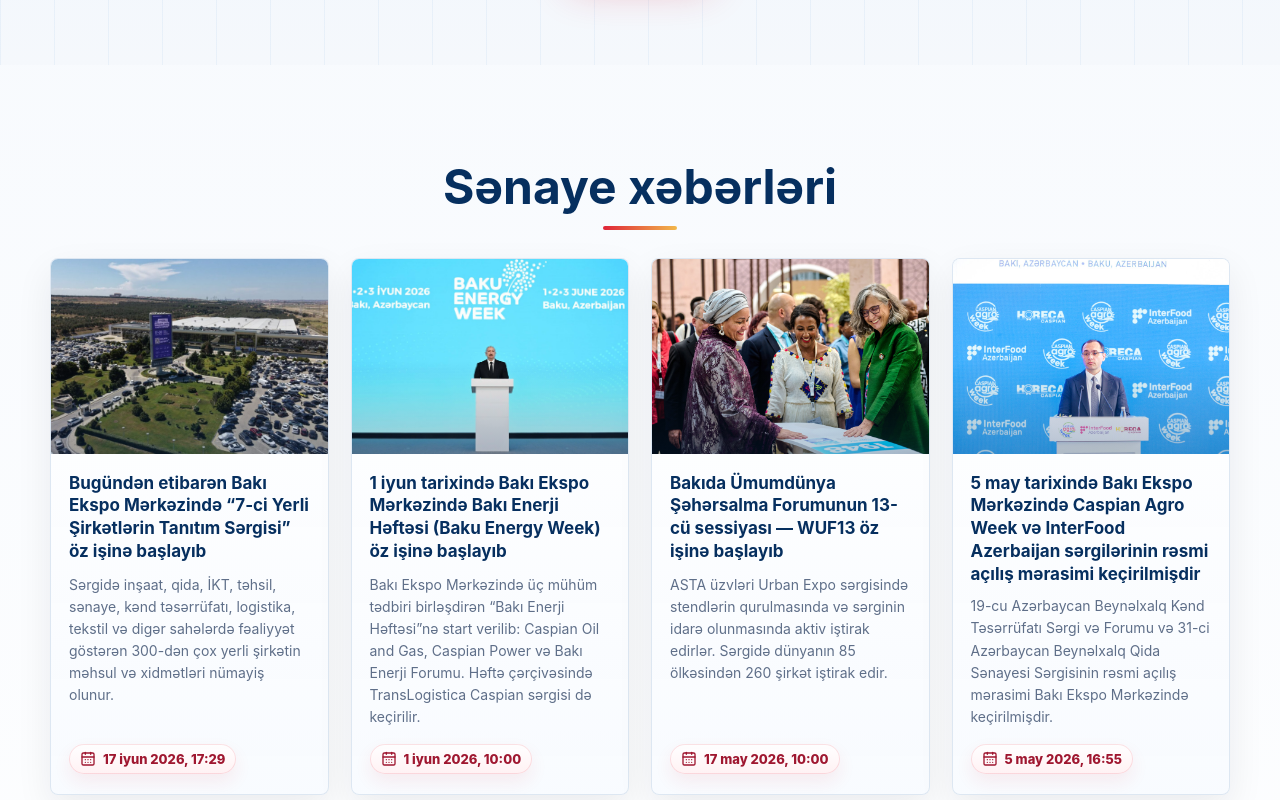
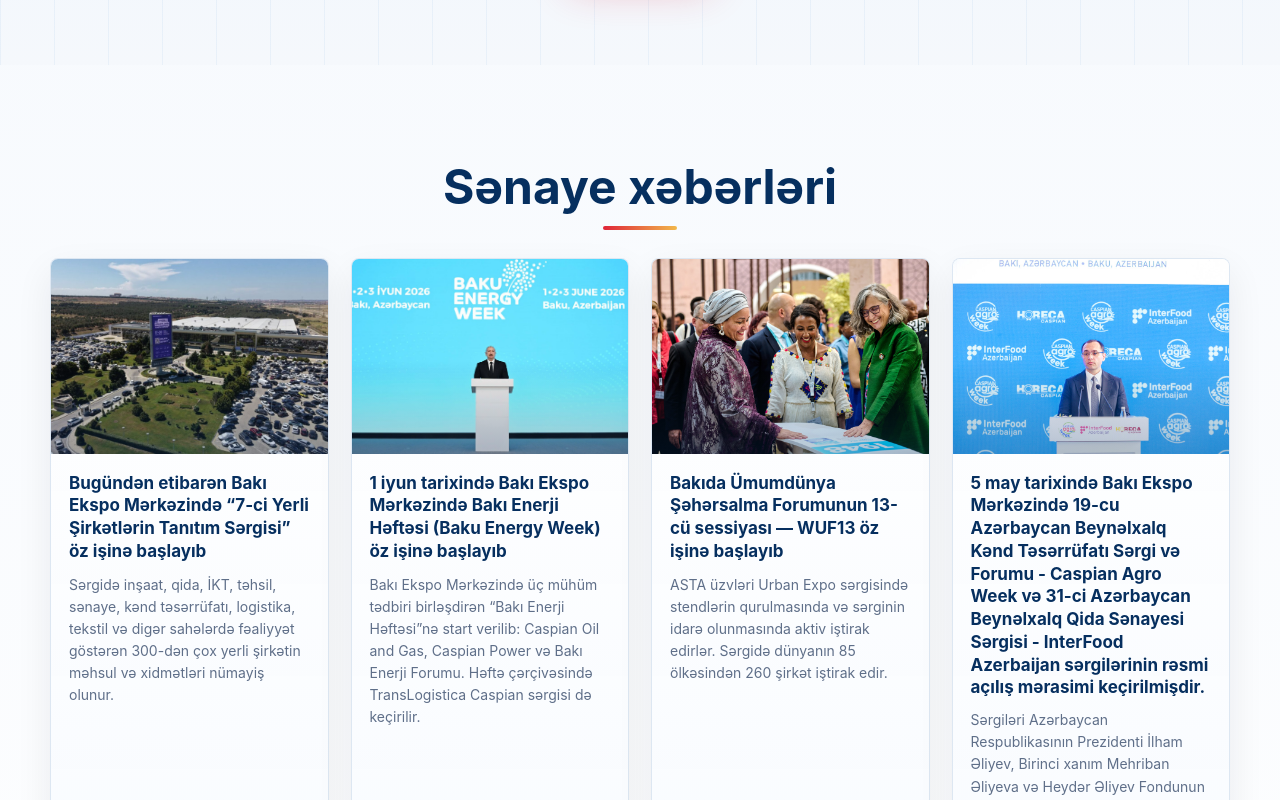
Before and after one commit to oryx1214/react-asta, a React (Vite) app: page / in a window 1280 px wide. Shown: the part 2000-2800 px from the top of the page. Built offline with nearby package versions, Linux system fonts and the light colour scheme.

Commit message:
Update InterFood news text

```diff
--- a/src/data/i18n.js
+++ b/src/data/i18n.js
@@ -193,7 +193,27 @@
   },
   { slug: 'bugunden-etibaren-baki-ekspo-merkezinde-7-ci-yerli-shirketlerin-tanitim-sergisi-oz-ishine-bashlayib', date: { az: '17 iyun 2026, 17:29', en: '17 June 2026, 17:29', ru: '17 июня 2026, 17:29' }, image: 'ERA_CMS_IMG_23_1785936705.jpg' },
   { slug: 'bakida-umumdunya-shehersalma-forumunun-13-cu-sessiyasi--wuf13-oz-ishine-bashlayib', date: { az: '17 may 2026, 10:00', en: '17 May 2026, 10:00', ru: '17 мая 2026, 10:00' }, image: 'ERA_CMS_IMG_44_1785843583.jpg' },
-  { slug: '5-may-tarixinde-baki-ekspo-merkezinde-19-cu-azerbaycan-beynelxalq-kend-teserrufati-sergi-ve-forumu--caspian-agro-week-ve-31-ci-azerbaycan-beynelxalq-qida-senayesi-sergisi--interfood-azerbaijan-sergilerinin-resmi-achilish-merasimi-kechirilmishdir', date: { az: '5 may 2026, 16:55', en: '5 May 2026, 16:55', ru: '5 мая 2026, 16:55' }, image: 'ERA_CMS_IMG_13_1785934665.jpg' },
+  {
+    slug: '5-may-tarixinde-baki-ekspo-merkezinde-19-cu-azerbaycan-beynelxalq-kend-teserrufati-sergi-ve-forumu--caspian-agro-week-ve-31-ci-azerbaycan-beynelxalq-qida-senayesi-sergisi--interfood-azerbaijan-sergilerinin-resmi-achilish-merasimi-kechirilmishdir',
+    date: { az: '5 may 2026, 16:55', en: '5 May 2026, 16:55', ru: '5 мая 2026, 16:55' },
+    image: 'ERA_CMS_IMG_13_1785934665.jpg',
+    body: {
+      az: [
+        'Azərbaycan Respublikası Kənd Təsərrüfatı Nazirliyi sərgilərə təşkilati dəstək göstərir. Eyni zamanda, “Caspian Agro Week” və “InterFood Azerbaijan” sərgiləri Azərbaycan Respublikasının Qida Təhlükəsizliyi Agentliyi (AQTA), Azərbaycan Respublikasının Kiçik və Orta Biznesin İnkişafı Agentliyi (KOBİA), Azərbaycan Respublikasının İxracın və İnvestisiyaların Təşviqi Agentliyi (AZPROMO), Azərbaycan Respublikası Sahibkarlar (İşəgötürənlər) Təşkilatları Milli Konfederasiyası (ASK), Azərbaycan Qida və İçki Sənayeçiləri Assosiasiyası (AQİSA), BMT-nin Ərzaq və Kənd Təsərrüfatı Təşkilatı (FAO) və Azərbaycan Sərgi Təşkilatçıları Assosiasiyası (ASTA) tərəfindən dəstəklənir.',
+        'Sərgilərdə dünyanın 45 ölkəsindən 447 şirkət iştirak edir.',
+        'Tədbirlər 8 may tarixinə qədər davam edəcək.',
+      ],
+      en: [
+        'The Ministry of Agriculture of the Republic of Azerbaijan provides organisational support to the exhibitions. The events are also supported by the Food Safety Agency of the Republic of Azerbaijan (AQTA), the Small and Medium Business Development Agency (KOBİA) of the Republic of Azerbaijan, the Export and Investment Promotion Agency of the Republic of Azerbaijan - AZPROMO, the National Confederation of Entrepreneurs (Employers) Organisations of the Republic of Azerbaijan (ASK), Azerbaijan Food and Beverage Industrialists Association (AQİSA), Food and Agriculture Organisation of the United Nations (FAO), and Azerbaijan Exhibition Organisers Association (ASTA).',
+        '447 companies from 45 countries around the world have confirmed their participation in the exhibitions which will be held till May 8.',
+      ],
+      ru: [
+        'Выставки проходят при организационной поддержке Министерства сельского хозяйства Азербайджанской Республики, а также при поддержке Агентства продовольственной безопасности Азербайджанской Республики (AQTA), Агентства развития малого и среднего бизнеса Азербайджанской Республики (KOBİA), Агентства Поощрения Экспорта и Инвестиций Азербайджанской Республики - AZPROMO, Национальной Конфедерации Организаций Предпринимателей (Работодателей) Азербайджанской Республики (ASK), Азербайджанской ассоциации промышленников продуктов питания и напитков (AQİSA), Продовольственной и сельскохозяйственной организации ООН (FAO) и Ассоциации Организаторов Выставок Азербайджана (ASTA).',
+        'В мероприятиях принимают участие 447 компаний из 45 стран мира.',
+        'Выставки продолжат свою работу до 8 мая.',
+      ],
+    },
+  },
   { slug: 'azerbaycan-sergi-teshkilatchilari-assosiasiyasi-asta-ve-xezer-universiteti-mmc-arasinda-emekdashliq-memorandumu-imzalanib', date: { az: '15 may 2025, 15:00', en: '15 May 2025, 15:00', ru: '15 мая 2025, 15:00' }, image: 'ERA_CMS_IMG_98_1756367003.png' },
   { slug: 'azerbaycan-sergi-teshkilatchilari-assosiasiyasinin-asta-marsol-group-uchun-sergi-turu-teshkil-etdi', date: { az: '14 may 2025, 14:00', en: '14 May 2025, 14:00', ru: '14 мая 2025, 14:00' }, image: 'ERA_CMS_IMG_47_1756366336.png' },
   { slug: 'azerbaycan-sergi-teshkilatchilari-assosiasiyasinin-idare-heyetinin-sedri-konstitusiya-ve-suverenlik-movzusunda-kechirilen-konfransda-ishtirak-etdi', date: { az: '25 aprel 2025, 11:00', en: '25 April 2025, 11:00', ru: '25 апреля 2025, 11:00' }, image: 'ERA_CMS_IMG_81_1772013762.png' },
@@ -207,7 +227,7 @@
     ['1 iyun tarixində Bakı Ekspo Mərkəzində Bakı Enerji Həftəsi (Baku Energy Week) öz işinə başlayıb', 'Bakı Ekspo Mərkəzində üç mühüm tədbiri birləşdirən “Bakı Enerji Həftəsi”nə start verilib: Caspian Oil and Gas, Caspian Power və Bakı Enerji Forumu. Həftə çərçivəsində TransLogistica Caspian sərgisi də keçirilir.'],
     ['Bugündən etibarən Bakı Ekspo Mərkəzində “7-ci Yerli Şirkətlərin Tanıtım Sərgisi” öz işinə başlayıb', 'Sərgidə inşaat, qida, İKT, təhsil, sənaye, kənd təsərrüfatı, logistika, tekstil və digər sahələrdə fəaliyyət göstərən 300-dən çox yerli şirkətin məhsul və xidmətləri nümayiş olunur.'],
     ['Bakıda Ümumdünya Şəhərsalma Forumunun 13-cü sessiyası — WUF13 öz işinə başlayıb', 'ASTA üzvləri Urban Expo sərgisində stendlərin qurulmasında və sərginin idarə olunmasında aktiv iştirak edirlər. Sərgidə dünyanın 85 ölkəsindən 260 şirkət iştirak edir.'],
-    ['5 may tarixində Bakı Ekspo Mərkəzində Caspian Agro Week və InterFood Azerbaijan sərgilərinin rəsmi açılış mərasimi keçirilmişdir', '19-cu Azərbaycan Beynəlxalq Kənd Təsərrüfatı Sərgi və Forumu və 31-ci Azərbaycan Beynəlxalq Qida Sənayesi Sərgisinin rəsmi açılış mərasimi Bakı Ekspo Mərkəzində keçirilmişdir.'],
+    ['5 may tarixində Bakı Ekspo Mərkəzində 19-cu Azərbaycan Beynəlxalq Kənd Təsərrüfatı Sərgi və Forumu - Caspian Agro Week və 31-ci Azərbaycan Beynəlxalq Qida Sənayesi Sərgisi - InterFood Azerbaijan sərgilərinin rəsmi açılış mərasimi keçirilmişdir.', 'Sərgiləri Azərbaycan Respublikasının Prezidenti İlham Əliyev, Birinci xanım Mehriban Əliyeva və Heydər Əliyev Fondunun vitse-prezidenti Leyla Əliyeva ziyarət etmişlər.'],
     ['Azərbaycan Sərgi Təşkilatçıları Assosiasiyası (ASTA) və Xəzər Universiteti MMC arasında əməkdaşlıq memorandumu imzalanıb', '18-ci Caspian Agro və 30-cu Yubiley InterFood Azerbaijan sərgiləri çərçivəsində əməkdaşlıq memorandumu imzalanıb.'],
     ['Azərbaycan Sərgi Təşkilatçıları Assosiasiyası (ASTA) Marsol Group üçün sərgi turu təşkil etdi', 'Azərbaycan Sərgi Təşkilatçıları Assosiasiyasının nümayəndələri biznes icması üçün sərgi turu keçirib.'],
     ['İdarə Heyətinin sədri “Konstitusiya və Suverenlik” mövzusunda keçirilən konfransda iştirak etdi', 'ASTA nümayəndələri sahibkarlığın inkişafı və sənaye əməkdaşlığına həsr olunmuş konfransda iştirak ediblər.'],
@@ -219,7 +239,7 @@
     ['On June 1, Baku Expo Center hosted the opening of Baku Energy Week', 'Baku Energy Week opened at Baku Expo Center, bringing together Caspian Oil and Gas, Caspian Power and the Baku Energy Forum. TransLogistica Caspian is also being held within the framework of the week.'],
     ['The 7th Local Companies Promotion Exhibition has officially opened today at the Baku Expo Center', 'More than 300 local companies operating in construction, food production, ICT, education, industry, agriculture, logistics, textiles and other fields are presenting their products and services.'],
     ['The 13th session of the World Urban Forum — WUF13 has officially started in Baku', 'ASTA members are actively involved in the construction of exhibition stands and in the management of Urban Expo, which brings together 260 companies from 85 countries.'],
-    ['The official opening ceremony of Caspian Agro Week and InterFood Azerbaijan took place at the Baku Expo Center', 'The opening ceremony of the 19th Azerbaijan International Agriculture Exhibition and Forum and the 31st Azerbaijan International Food Industry Exhibition was held at Baku Expo Center.'],
+    ['On 5 May, the official opening ceremony of the 19th Azerbaijan International Agriculture Exhibition and Forum - Caspian Agro Week and the 31st Azerbaijan International Food Industry Exhibition - InterFood Azerbaijan took place at the Baku Expo Center.', 'The President of the Republic of Azerbaijan, Ilham Aliyev, First Lady Mehriban Aliyeva, and Vice-President of the Heydar Aliyev Foundation, Leyla Aliyeva, visited the exhibitions.'],
     ['ASTA and Khazar University LLC signed a memorandum of cooperation', 'The memorandum was signed during the 18th Caspian Agro and the 30th anniversary InterFood Azerbaijan exhibitions.'],
     ['ASTA organized an exhibition tour for Marsol Group', 'Representatives of the association held an exhibition tour for the business community.'],
     ['Chairman of the Board attended a conference on Constitution and Sovereignty', 'ASTA representatives took part in a conference dedicated to entrepreneurship development and industrial cooperation.'],
@@ -231,7 +251,7 @@
     ['1 июня в Баку Экспо Центре стартовала Бакинская энергетическая неделя', 'В Баку Экспо Центре стартовала Baku Energy Week, объединившая Caspian Oil and Gas, Caspian Power и Бакинский энергетический форум. В рамках недели также проходит выставка TransLogistica Caspian.'],
     ['Сегодня в Баку Экспо Центре начала работу 7-я Выставка продвижения местных компаний', 'На выставке представлены продукция и услуги более 300 местных компаний из сфер строительства, пищевой промышленности, ИКТ, образования, промышленности, сельского хозяйства, логистики, текстиля и других направлений.'],
     ['В Баку начала работу 13-я сессия Всемирного форума городов — WUF13', 'Члены ASTA активно участвуют в строительстве выставочных стендов и управлении Urban Expo, где представлены 260 компаний из 85 стран мира.'],
-    ['В Баку Экспо Центре состоялась официальная церемония открытия Caspian Agro Week и InterFood Azerbaijan', 'В Баку Экспо Центре прошла церемония открытия 19-й Азербайджанской международной выставки и форума сельского хозяйства и 31-й Азербайджанской международной выставки пищевой промышленности.'],
+    ['5 мая в Баку Экспо Центре состоялась официальная церемония открытия 19-й Азербайджанской международной выставки и форума сельского хозяйства Caspian Agro Week и 31-й Азербайджанской международной выставки пищевой промышленности InterFood Azerbaijan', 'Выставки посетили президент Азербайджанской Республики Ильхам Алиев, Первая леди Мехрибан Алиева и вице-президент Фонда Гейдара Алиева Лейла Алиева.'],
     ['ASTA и ООО «Университет Хазар» подписали меморандум о сотрудничестве', 'Меморандум был подписан в рамках 18-й Caspian Agro и 30-й юбилейной выставки InterFood Azerbaijan.'],
     ['ASTA организовала выставочный тур для Marsol Group', 'Представители ассоциации провели выставочный тур для бизнес-сообщества.'],
     ['Председатель правления принял участие в конференции на тему Конституции и суверенитета', 'Представители ASTA приняли участие в конференции, посвященной развитию предпринимательства и промышленному сотрудничеству.'],
```
